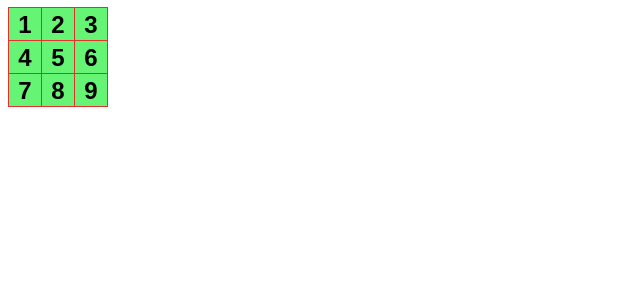
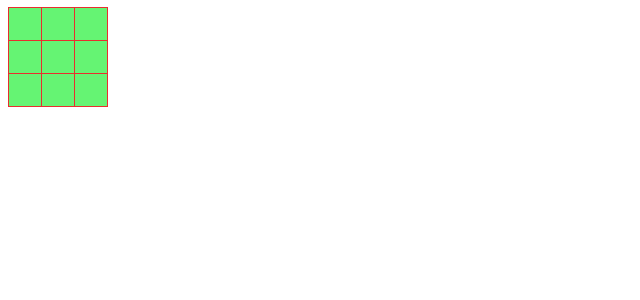
Before and after one commit to ANUDT/7CS069UZ1_WT, a React (Vite) app in the folder Week2A_WT/Tic-Tac-Toe/: page / in a window 1280 px wide. Shown: the top 300 px of the page, without its empty margins (0-640 px from the left). Built offline with nearby package versions, Linux system fonts and the light colour scheme.

Commit message:
Square, and “X” should show up

```diff
--- a/Week2A_WT/Tic-Tac-Toe/src/App.jsx
+++ b/Week2A_WT/Tic-Tac-Toe/src/App.jsx
@@ -1,14 +1,20 @@
+
+import React, { useState } from 'react';
+
 function Square({ value }) {
+  const [squareValue, setSquareValue] = useState(value || null);
+
   function handleClick() {
-    console.log(` Square ${value} clicked!`);
+    setSquareValue('X');
+    // Handle square click event
+    console.log(`Square ${squareValue} clicked!`);
     console.log('Click handler is working!');
-    alert(`Square ${value} was clicked!`); // Visual confirmation
+    alert(`Square ${squareValue} was clicked!`); // Visual confirmation
   }
 
   return (
-    <button className="square"
-    onClick={handleClick}>
-      {value}
+    <button className="square" onClick={handleClick}>
+      {squareValue}
     </button>
   );
 }
@@ -17,21 +23,22 @@ export function Board() {
   return (
     <>
       <div className="board-row">
-        <Square value={1} />
-        <Square value={2} />
-        <Square value={3} />
+        <Square />
+        <Square />
+        <Square />
       </div>
 
       <div className="board-row">
-        <Square value={4} />
-        <Square value={5} />
-        <Square value={6} />
+        <Square />
+        <Square />
+        <Square />
       </div>
 
+
       <div className="board-row">
-        <Square value={7} />
-        <Square value={8} />
-        <Square value={9} />
+        <Square />
+        <Square />
+        <Square />
       </div>
     </>
   );
```
